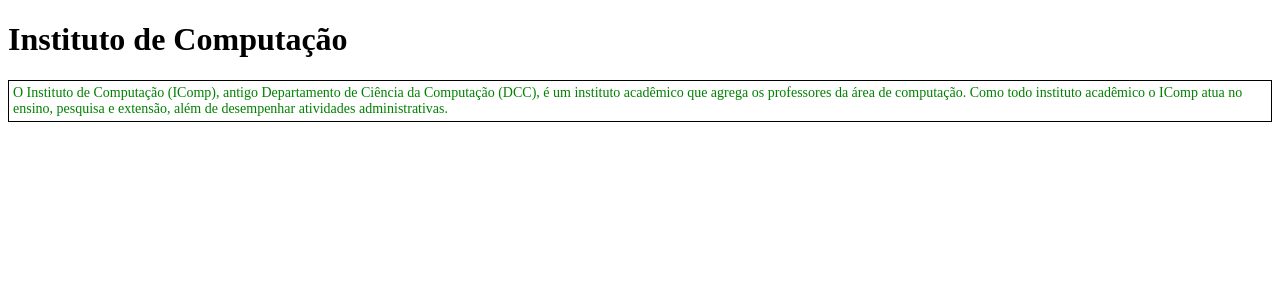
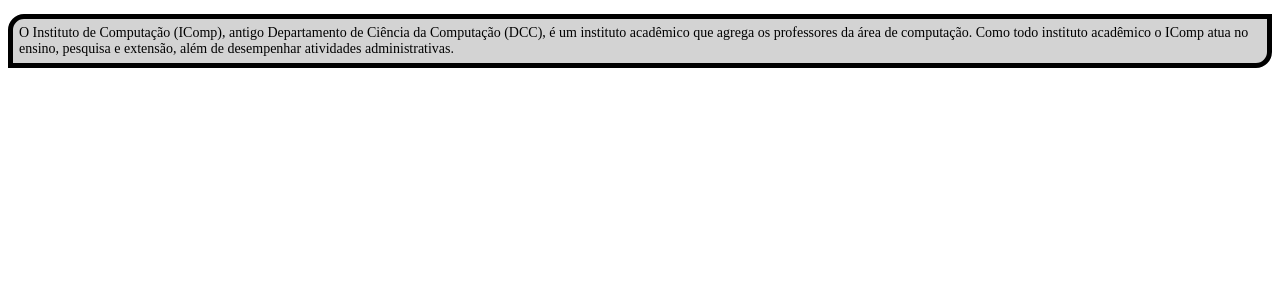
Before and after one commit to UrielBicharra/ProgWeb, a PHP site: page /CSS/css1.html in a window 1280 px wide. Shown: the top 300 px of the page. Run offline with PHP 8.4, Linux system fonts and the light colour scheme.

Commit message:
Exercício 1 CSS

```diff
--- a/CSS/css1.css
+++ b/CSS/css1.css
@@ -1,10 +1,10 @@
-h1 {
-  color: orange;
-}
 p {
   font-size: 14px;
-  color: green;
+  color: black;
   font-family: serif;
-  border: thin black solid;
-  padding: 4px;
+  border: 5px solid black;
+  border-top-left-radius: 16px;
+  border-bottom-right-radius: 16px;
+  padding: 6px;
+  background-color: lightgray;
 }
--- a/CSS/css1.html
+++ b/CSS/css1.html
@@ -6,7 +6,6 @@
     <link rel="stylesheet" type="text/css" href="css1.css">
   </head>
   <body>
-    <h1 style="color: black">Instituto de Computação</h1>
     <p>
       O Instituto de Computação (IComp), antigo Departamento
       de Ciência da Computação (DCC), é um instituto
```
